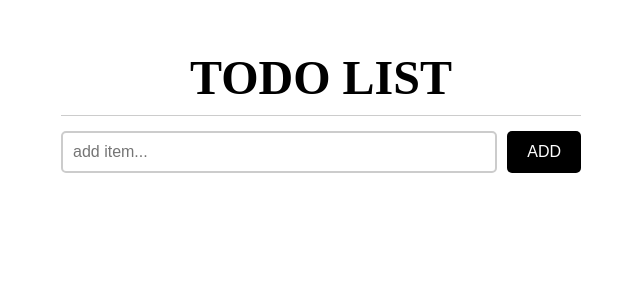
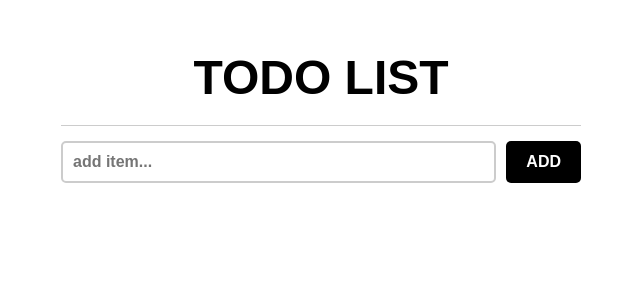
Before and after one commit to vishal-kumawat-appinventiv/TodoList-26Aug-AI2680, a React (Vite) app: page / in a window 1280 px wide. Shown: the top 300 px of the page, without its empty margins (319-959 px from the left). Built offline with nearby package versions, Linux system fonts and the light colour scheme.

Commit message:
font added

```diff
--- a/src/index.css
+++ b/src/index.css
@@ -1,6 +1,11 @@
 * {
   margin: 0;
   padding: 0;
+  @import url('https://fonts.googleapis.com/css2?family=Nunito:ital,wght@0,200..1000;1,200..1000&display=swap');
+  font-family: "Nunito", sans-serif;
+  font-optical-sizing: auto;
+  font-weight: 600;
+  font-style: normal;
 }
 
 .parentContainer {
@@ -12,7 +17,7 @@
 
 .title {
   font-size: 3rem;
-  margin-bottom: 10px;
+  margin-bottom: 20px;
 }
 
 .inputContainer {
@@ -56,7 +61,7 @@
   width: 100%;
   padding: 10px;
   background-color: #cdd4da;
-  border: 1px solid #868686;
+  border: 1px solid #a0a6aa;
 }
 
 .todoText {
```
